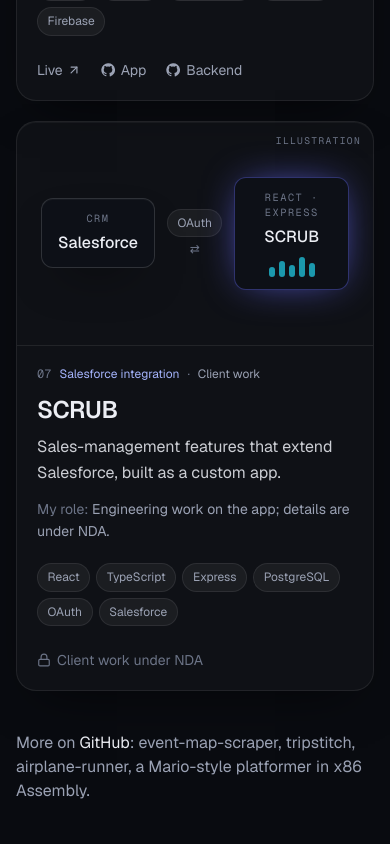
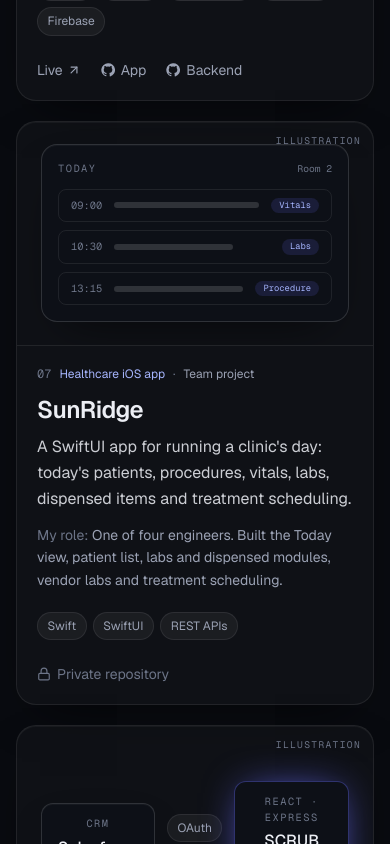
Before and after one commit to HaroonRiasat1/haroonriasat.com, a Next.js app: page / in a window 390 px wide. Shown: the part 5440-6284 px from the top of the page. Built offline with nearby package versions, Linux system fonts and the light colour scheme; no server answers; a web font is replaced by a local one.

Commit message:
Add SunRidge (healthcare iOS app) to selected work

```diff
--- a/components/project-visuals.tsx
+++ b/components/project-visuals.tsx
@@ -98,4 +98,31 @@
   );
 }
 
-export const visuals = { transcript: TranscriptVisual, inspection: InspectionVisual, salesforce: SalesforceVisual };
+export function ClinicVisual() {
+  const rows = [
+    { t: "09:00", w: "62%", tag: "Vitals" },
+    { t: "10:30", w: "48%", tag: "Labs" },
+    { t: "13:15", w: "70%", tag: "Procedure" },
+  ];
+  return (
+    <div className="flex size-full items-center justify-center p-6 sm:p-8">
+      <div className="w-full max-w-sm rounded-2xl border border-line-2 bg-bg-2 p-4 shadow-card">
+        <div className="flex items-center justify-between">
+          <Label>Today</Label>
+          <span className="mb-3 font-mono text-[0.6rem] text-subtle">Room 2</span>
+        </div>
+        <div className="space-y-2">
+          {rows.map((r) => (
+            <div key={r.t} className="flex items-center gap-3 rounded-lg border border-line px-3 py-2">
+              <span className="font-mono text-[0.65rem] text-subtle">{r.t}</span>
+              <Skeleton w={r.w} />
+              <span className="ml-auto whitespace-nowrap rounded-full bg-accent/15 px-2 py-px font-mono text-[0.55rem] text-accent-text">{r.tag}</span>
+            </div>
+          ))}
+        </div>
+      </div>
+    </div>
+  );
+}
+
+export const visuals = { transcript: TranscriptVisual, inspection: InspectionVisual, salesforce: SalesforceVisual, clinic: ClinicVisual };
--- a/components/projects.tsx
+++ b/components/projects.tsx
@@ -11,8 +11,8 @@
 import { SectionHeading } from "./section-heading";
 
 // Asymmetric bento: wide and narrow cards alternate on large screens.
-const order = ["council-tap", "kinwell", "subqc-ai", "ai-resume-assistant", "wild-frequencies", "fridge", "scrub"];
-const span = ["lg:col-span-7", "lg:col-span-5", "lg:col-span-5", "lg:col-span-7", "lg:col-span-4", "lg:col-span-4", "lg:col-span-4"];
+const order = ["council-tap", "kinwell", "subqc-ai", "ai-resume-assistant", "wild-frequencies", "fridge", "sunridge", "scrub"];
+const span = ["lg:col-span-7", "lg:col-span-5", "lg:col-span-5", "lg:col-span-7", "lg:col-span-6", "lg:col-span-6", "lg:col-span-6", "lg:col-span-6"];
 
 function Preview({ p }: { p: Project }) {
   if (p.image) {
@@ -103,7 +103,7 @@
           ))}
           {p.confidential && (
             <span className="inline-flex items-center gap-1.5 text-subtle">
-              <Lock className="size-3.5" /> Client work under NDA
+              <Lock className="size-3.5" /> {p.kind === "Client work" ? "Client work under NDA" : "Private repository"}
             </span>
           )}
         </div>
--- a/lib/content.ts
+++ b/lib/content.ts
@@ -103,7 +103,7 @@
   outcome?: string;
   image?: string;
   imageAlt?: string;
-  visual?: "transcript" | "inspection" | "salesforce";
+  visual?: "transcript" | "inspection" | "salesforce" | "clinic";
   demo?: string;
   repo?: string;
   // For projects with more than one repository (shown instead of repo).
@@ -316,6 +316,17 @@
       { label: "Backend", href: "https://github.com/HaroonRiasat1/fridge_backend" },
     ],
   },
+  {
+    slug: "sunridge",
+    name: "SunRidge",
+    category: "Healthcare iOS app",
+    kind: "Team project",
+    problem: "A SwiftUI app for running a clinic's day: today's patients, procedures, vitals, labs, dispensed items and treatment scheduling.",
+    role: "One of four engineers. Built the Today view, patient list, labs and dispensed modules, vendor labs and treatment scheduling.",
+    tech: ["Swift", "SwiftUI", "REST APIs"],
+    visual: "clinic",
+    confidential: true,
+  },
 ];
 
 export const moreOnGithub = ["event-map-scraper", "tripstitch", "airplane-runner", "a Mario-style platformer in x86 Assembly"];
```
